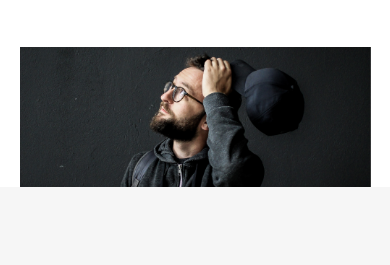
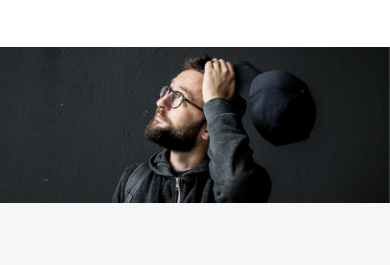
Before and after one commit to P1gmalion/Front_End, a plain HTML site: page Homework#12/index.html in a window 390 px wide. Shown: the part 361-626 px from the top of the page. Drawn offline with nearby package versions, Linux system fonts and the light colour scheme.

Commit message:
part of hw_12

```diff
--- a/Homework#12/style.scss
+++ b/Homework#12/style.scss
@@ -238,18 +238,10 @@ footer {
 }
 @media (max-width: 768px) {
   header {
-    height: auto !important;;
+    height: auto !important;
     nav {
       ul {
-        flex-direction: column !important;;
-      }
-    }
-  }
-  main {
-    .first-screen {
-      img {
-        width: 90%;
-        margin: 0 auto;
+        flex-direction: column !important;
       }
     }
   }
```
Also changed, not shown: Homework#12/style.css, 1 other file.
